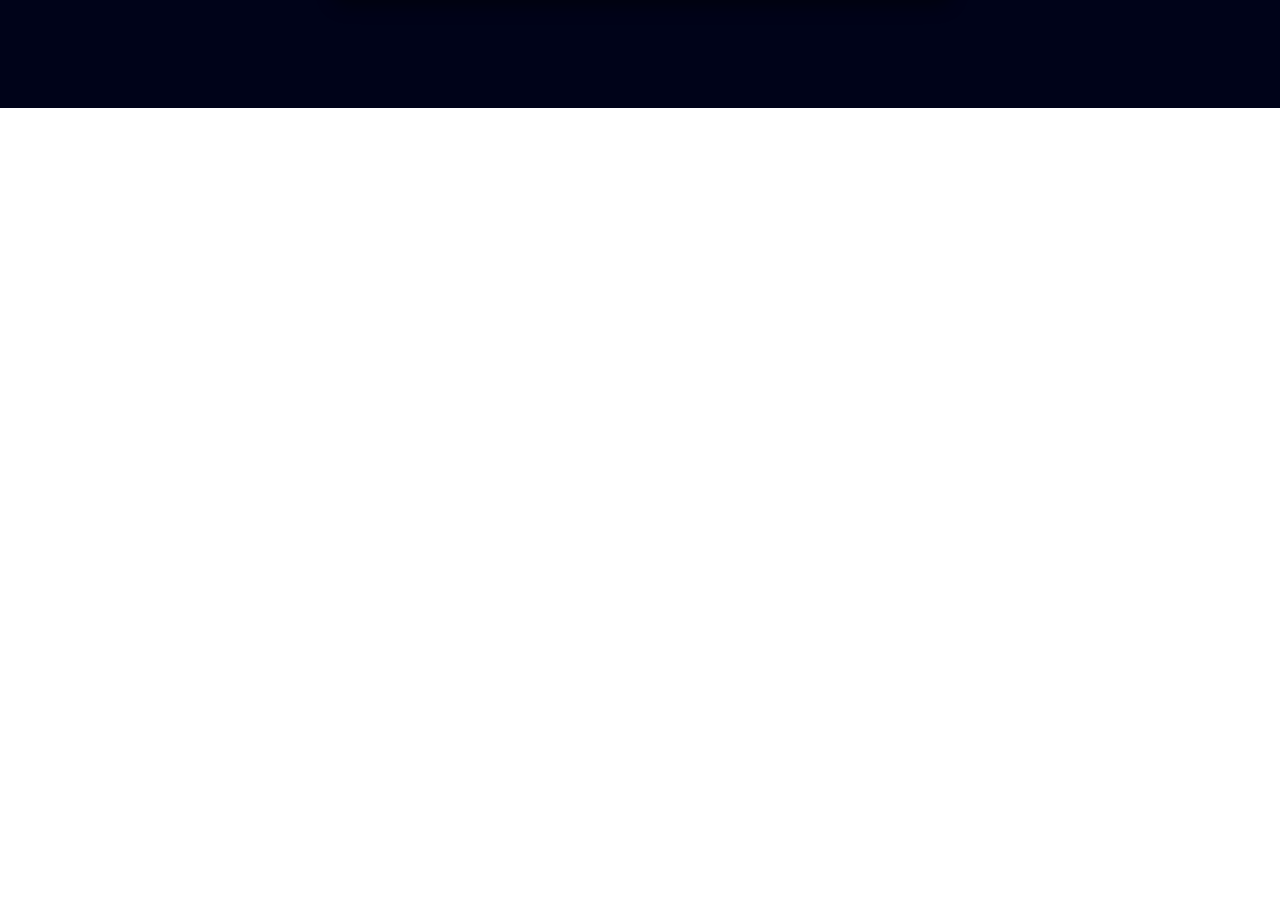
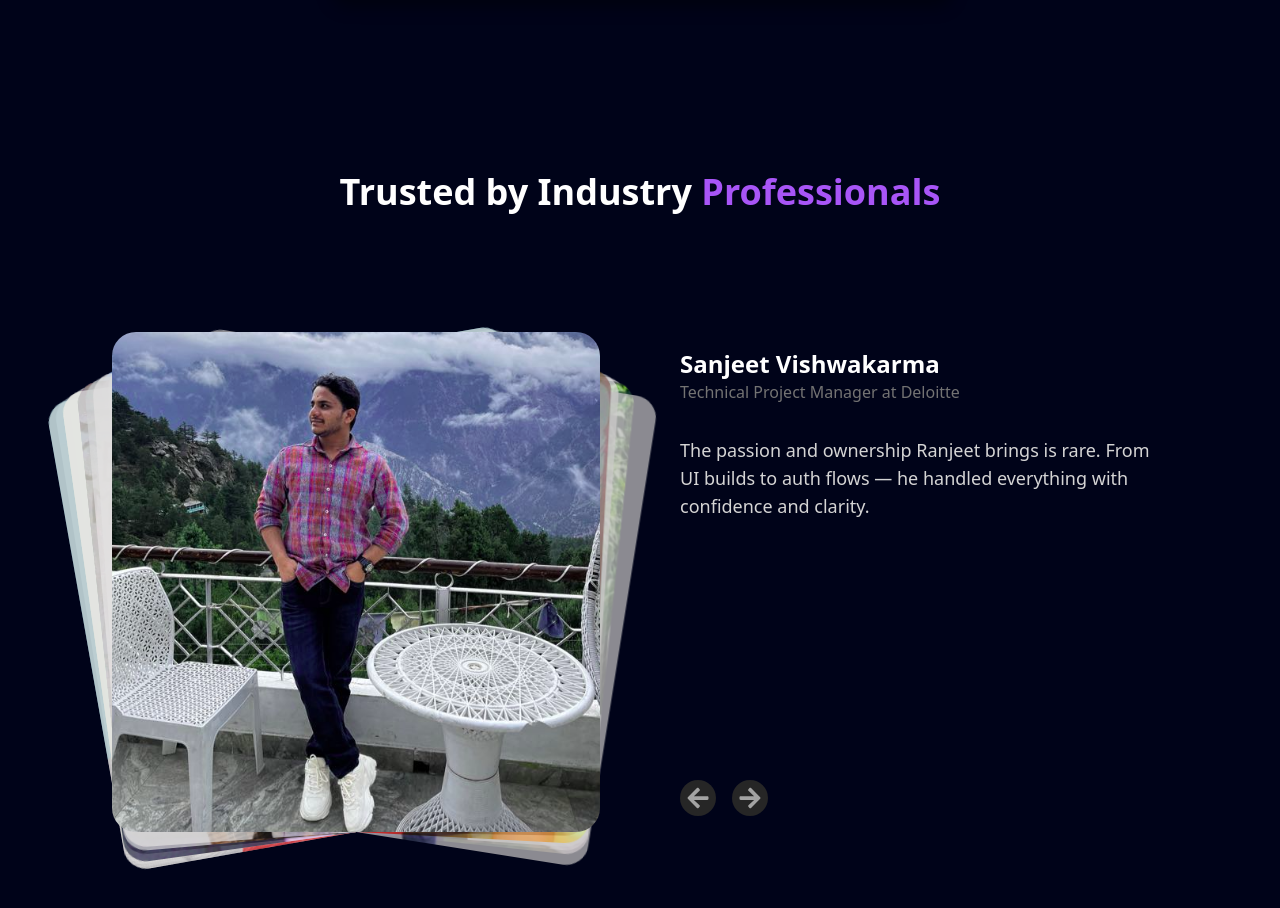
Before and after one commit to Ranjeet-vishwakarma-8081/RanjeetTechSolutions, a React (Vite) app: page / in a window 1280 px wide. Shown: the part 5136-6044 px from the top of the page. Before the commit the page ends 5244 px from the top, so only its background shows below. Built offline with nearby package versions, Linux system fonts and the light colour scheme.

Commit message:
Added the Testimonials component

```diff
--- a/src/App.jsx
+++ b/src/App.jsx
@@ -4,6 +4,7 @@ import { FloatingNav } from "./components/ui/FloatingNav";
 import { BentoGridDemo } from "./components/BentoGridDemo";
 import RecentProjects from "./components/RecentProjects";
 import { navItems } from "./data";
+import Testimonials from "./components/Testimonials";
 
 const App = () => {
   return (
@@ -13,6 +14,7 @@ const App = () => {
         <Hero />
         <BentoGridDemo />
         <RecentProjects />
+        <Testimonials />
       </div>
     </main>
   );
--- /dev/null
+++ b/src/components/Testimonials.jsx
@@ -0,0 +1,16 @@
+import { testimonials } from "../data";
+import { AnimatedTestimonials } from "./ui/AnimatedTestimonials";
+
+const Testimonials = () => {
+  return (
+    <div className="py-16" id="testimonials">
+      <h2 className="text-4xl font-bold text-center text-white">
+        Trusted by Industry{" "}
+        <span className="text-purple-500">Professionals</span>
+      </h2>
+      <AnimatedTestimonials testimonials={testimonials} />
+    </div>
+  );
+};
+
+export default Testimonials;
--- /dev/null
+++ b/src/components/ui/AnimatedTestimonials.jsx
@@ -0,0 +1,150 @@
+import { FaArrowLeft, FaArrowRight } from "react-icons/fa";
+import { motion, AnimatePresence } from "motion/react";
+
+import { useEffect, useState } from "react";
+
+export const AnimatedTestimonials = ({ testimonials, autoplay = false }) => {
+  const [active, setActive] = useState(0);
+
+  const handleNext = () => {
+    setActive((prev) => (prev + 1) % testimonials.length);
+  };
+
+  const handlePrev = () => {
+    setActive((prev) => (prev - 1 + testimonials.length) % testimonials.length);
+  };
+
+  const isActive = (index) => {
+    return index === active;
+  };
+
+  useEffect(() => {
+    if (autoplay) {
+      const interval = setInterval(handleNext, 5000);
+      return () => clearInterval(interval);
+    }
+  }, [autoplay]);
+
+  const randomRotateY = () => {
+    return Math.floor(Math.random() * 21) - 10;
+  };
+  return (
+    <div className="max-w-sm px-4 mx-auto mt-10 font-sans antialiased md:py-20 md:max-w-4xl lg:max-w-5xl xl:max-w-6xl 2xl:max-w-7xl md:px-8 lg:px-12">
+      <div className="relative grid grid-cols-1 gap-20 md:grid-cols-2">
+        <div className="relative w-full h-80 md:h-96 lg:h-[500px]">
+          <AnimatePresence>
+            {testimonials.map((testimonial, index) => (
+              <motion.div
+                key={testimonial.src}
+                initial={{
+                  opacity: 0,
+                  scale: 0.9,
+                  z: -100,
+                  rotate: randomRotateY(),
+                }}
+                animate={{
+                  opacity: isActive(index) ? 1 : 0.7,
+                  scale: isActive(index) ? 1 : 0.95,
+                  z: isActive(index) ? 0 : -100,
+                  rotate: isActive(index) ? 0 : randomRotateY(),
+                  zIndex: isActive(index)
+                    ? 40
+                    : testimonials.length + 2 - index,
+                  y: isActive(index) ? [0, -80, 0] : 0,
+                }}
+                exit={{
+                  opacity: 0,
+                  scale: 0.9,
+                  z: 100,
+                  rotate: randomRotateY(),
+                }}
+                transition={{
+                  duration: 0.4,
+                  ease: "easeInOut",
+                }}
+                className="absolute inset-0 origin-bottom"
+              >
+                <img
+                  src={testimonial.src}
+                  alt={testimonial.name}
+                  width={500}
+                  height={500}
+                  draggable={false}
+                  className="object-cover object-center w-full h-full rounded-3xl"
+                />
+              </motion.div>
+            ))}
+          </AnimatePresence>
+        </div>
+        <div className="flex flex-col gap-4 py-4 sm:justify-between">
+          <motion.div
+            key={active}
+            initial={{
+              y: 20,
+              opacity: 0,
+            }}
+            animate={{
+              y: 0,
+              opacity: 1,
+            }}
+            exit={{
+              y: -20,
+              opacity: 0,
+            }}
+            transition={{
+              duration: 0.2,
+              ease: "easeInOut",
+            }}
+            className="h-64 sm:h-auto"
+          >
+            <h3 className="text-2xl font-bold text-white">
+              {testimonials[active].name}
+            </h3>
+            <p className="text-sm md:text-base text-neutral-500">
+              {testimonials[active].designation}
+            </p>
+            <motion.p className="mt-4 text-lg break-all sm:mt-8 text-neutral-300 ">
+              {testimonials[active].quote.split(" ").map((word, index) => (
+                <motion.span
+                  key={index}
+                  initial={{
+                    filter: "blur(10px)",
+                    opacity: 0,
+                    y: 5,
+                  }}
+                  animate={{
+                    filter: "blur(0px)",
+                    opacity: 1,
+                    y: 0,
+                  }}
+                  transition={{
+                    duration: 0.2,
+                    ease: "easeInOut",
+                    delay: 0.02 * index,
+                  }}
+                  className="inline-block"
+                >
+                  {word}&nbsp;
+                </motion.span>
+              ))}
+            </motion.p>
+          </motion.div>
+          <div className="flex gap-4">
+            <button
+              onClick={handlePrev}
+              className="flex items-center justify-center bg-gray-100 rounded-full group/button size-9 dark:bg-neutral-800"
+            >
+              <FaArrowLeft className="text-black transition-transform duration-300 size-6 group-hover/button:rotate-12 dark:text-neutral-400" />
+            </button>
+            <button
+              onClick={handleNext}
+              className="flex items-center justify-center bg-gray-100 rounded-full group/button size-9 dark:bg-neutral-800"
+            >
+              <FaArrowRight className="text-black transition-transform duration-300 size-6 group-hover/button:-rotate-12 dark:text-neutral-400" />
+            </button>
+          </div>
+        </div>
+      </div>
+    </div>
+  );
+};
```
